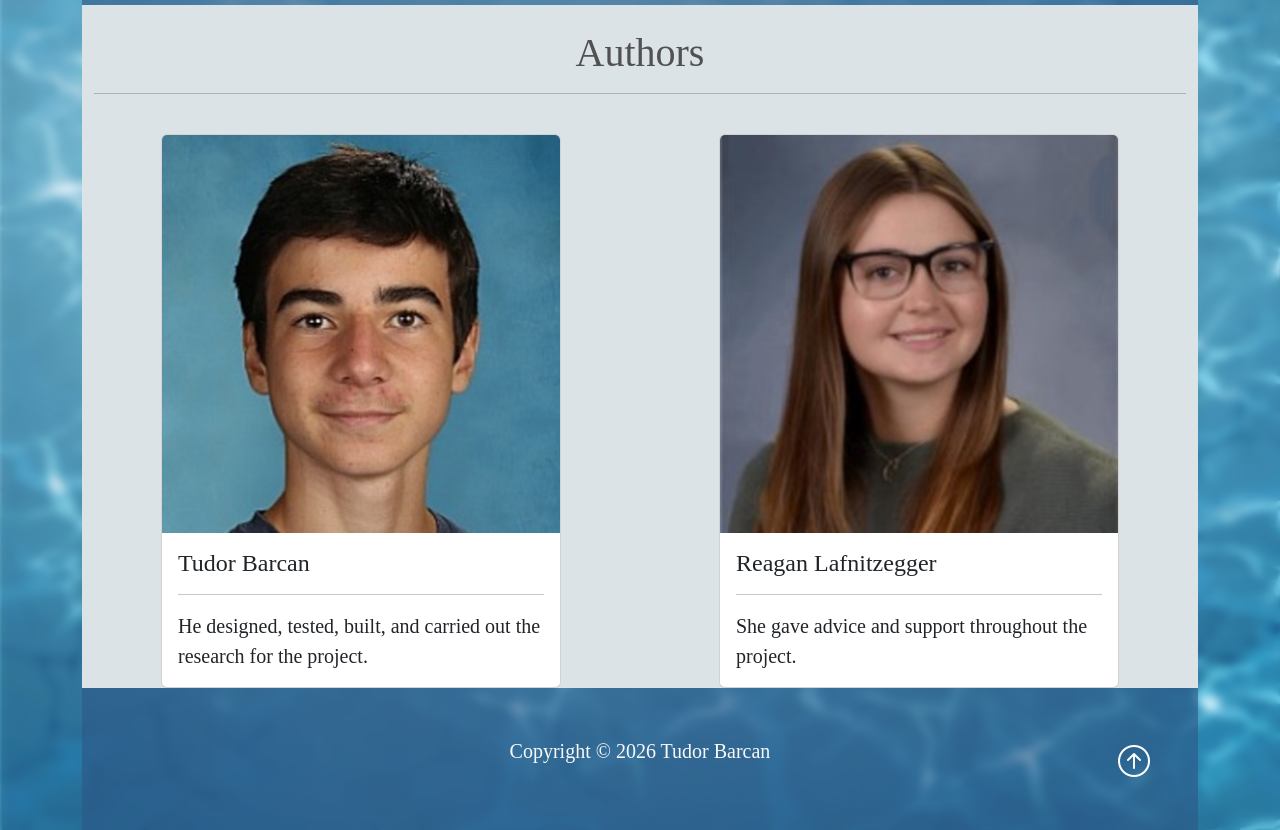
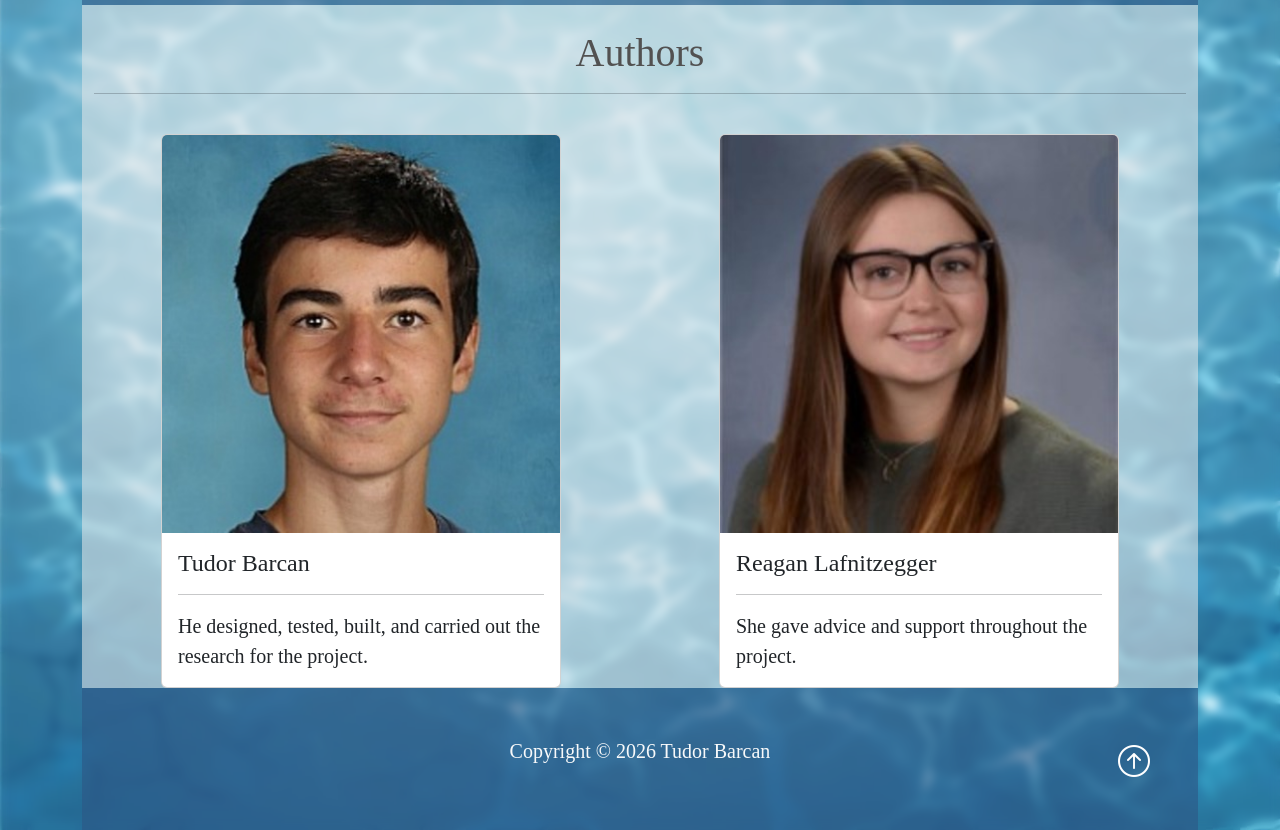
Before and after one commit to GreatBuilder/rp_barcan, a plain HTML site: page authors.html in a window 1280 px wide. Shown: the part 95-925 px from the top of the page. Drawn offline with nearby package versions, Linux system fonts and the light colour scheme.

Commit message:
added: finishing touches

```diff
--- a/styles.css
+++ b/styles.css
@@ -10,11 +10,11 @@
 }
 
 .authors{
-    background-color: #dbe3e7;
+    background-color: rgba(219, 227, 231, 0.6);
 }
 
 .body{
-    background-color: rgb(46, 88, 134);;
+    background-color: rgb(46, 88, 134);
     background-image: url(img/water-bg.jpg);
     background-size: cover;
     backdrop-filter: blur(5px);
```
Also changed, not shown: procedure.html (+1 -2 lines).
